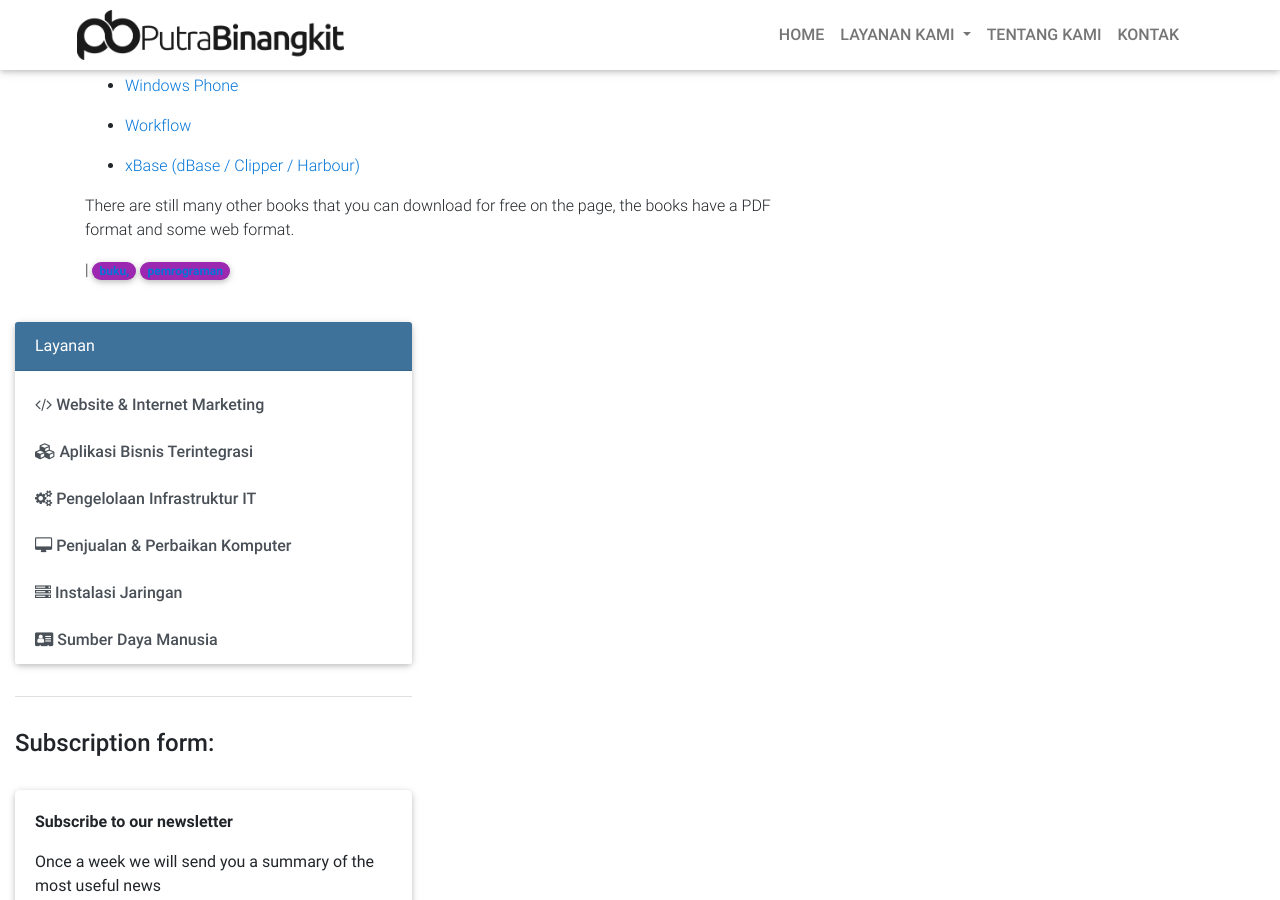
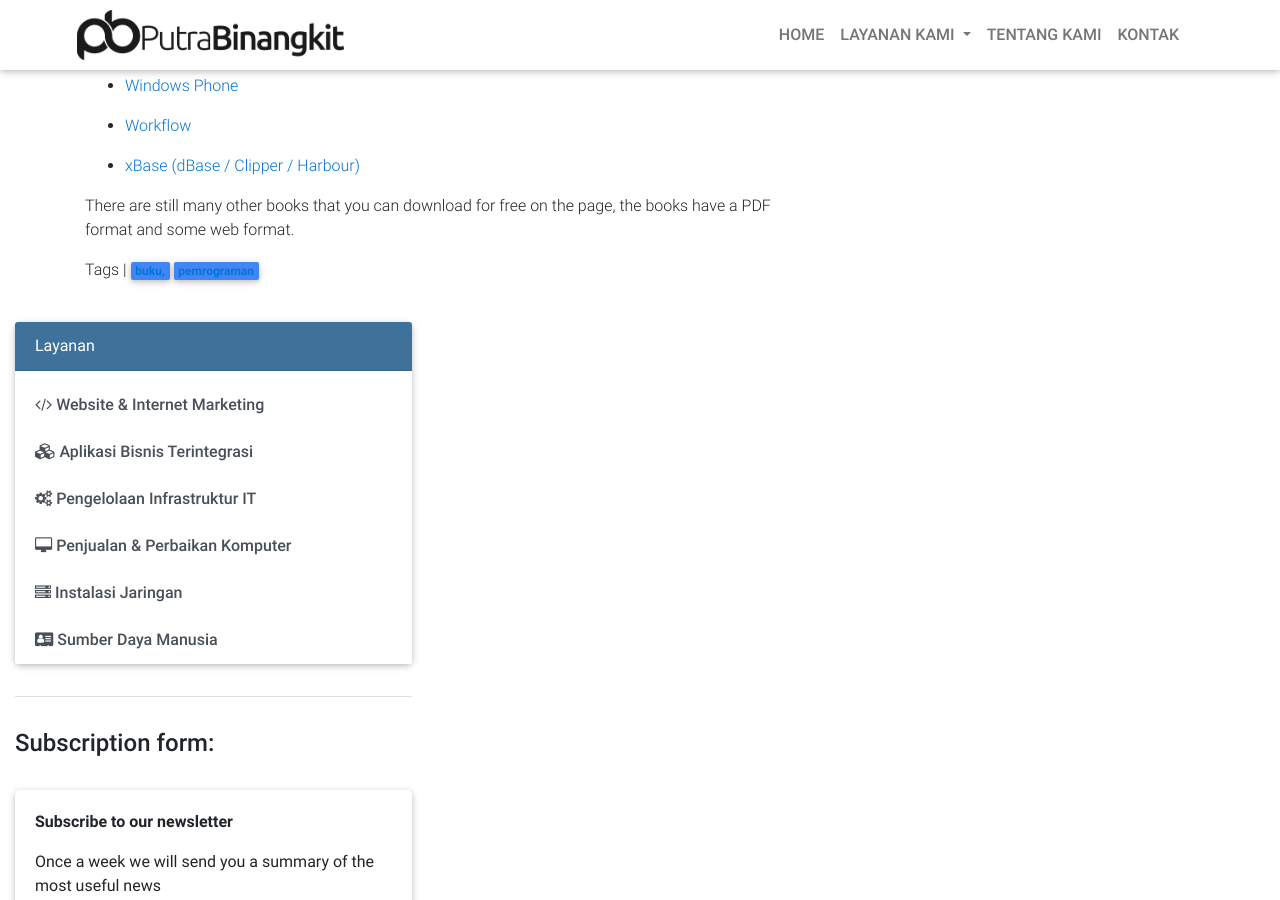
Before and after one commit to PutraBinangkit/putrabinangkit.github.io, a Jekyll site: the page built from _posts/2017-11-12-dapatkan-buku-buku-pemrograman-gratis.markdown, in a window 1280 px wide and 900 px high, scrolled down 8241 px. Built offline with Jekyll 4.4.1, drawn with Linux system fonts in a browser that asks for light colours.

Commit message:
Update single-post.html

```diff
--- a/_layouts/single-post.html
+++ b/_layouts/single-post.html
@@ -23,9 +23,9 @@ layout: default
 
 
 
-     {% if page.tags %} |
+     {% if page.tags %} Tags |
   {% for tag in page.tags %}
-    <span class="badge badge-pill purple"><a href="{{ site.baseurl }}{{ site.tag_page }}#{{ tag | slugify }}">{{ tag }}</a></span>
+    <span class="badge badge-primary"><a href="{{ site.baseurl }}{{ site.tag_page }}#{{ tag | slugify }}">{{ tag }}</a></span>
   {% endfor %}
   {% endif %}
                  </div>
```
